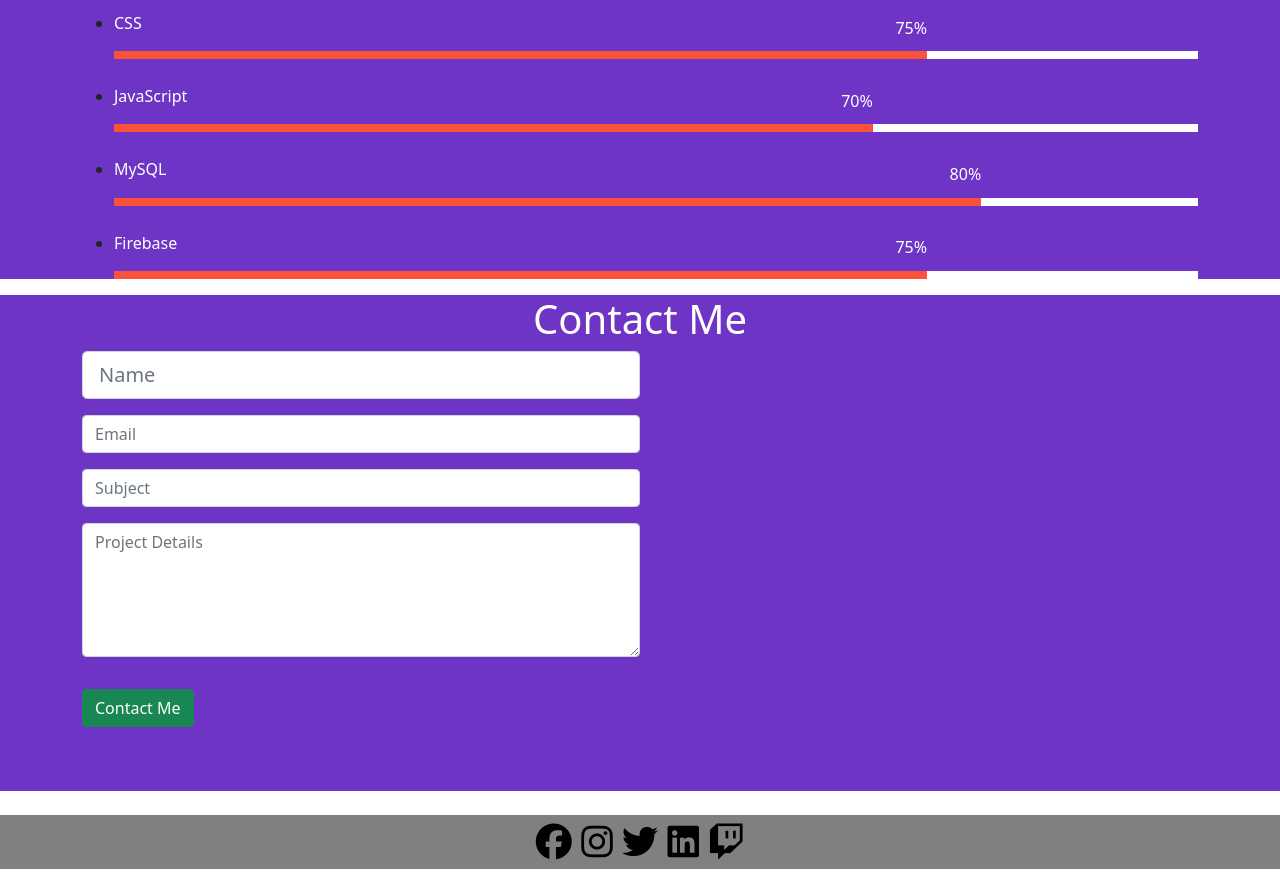
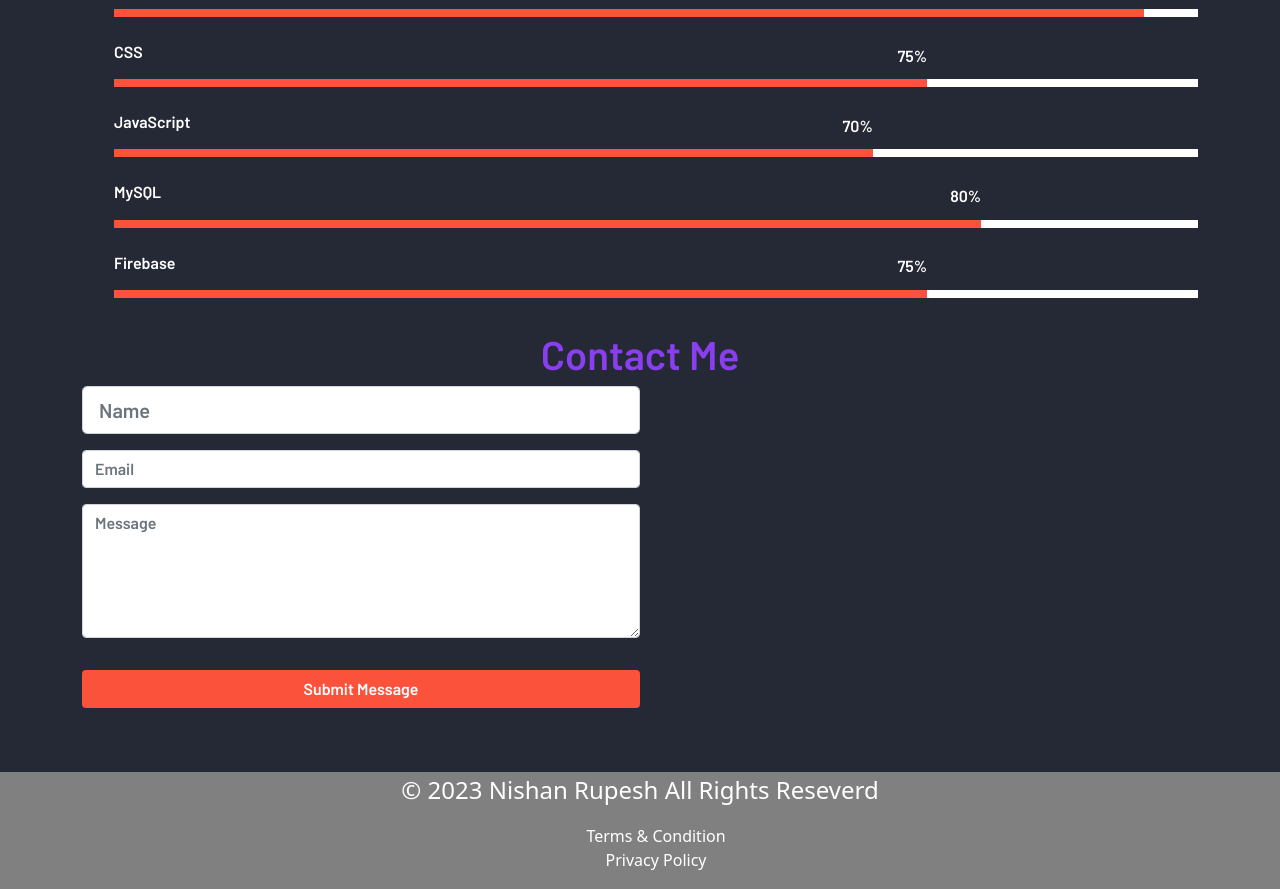
Before and after one commit to NishanRupesh/portfolio, a plain HTML site: page index.html in a window 1280 px wide. Shown: the part 1425-2314 px from the top of the page. Drawn offline with nearby package versions, Linux system fonts and the light colour scheme.

Commit message:
updated code

```diff
--- a/index.html
+++ b/index.html
@@ -14,6 +14,9 @@
   <link rel="preconnect" href="https://fonts.googleapis.com">
   <link rel="preconnect" href="https://fonts.gstatic.com" crossorigin>
   <link href="https://fonts.googleapis.com/css2?family=Bebas+Neue&display=swap" rel="stylesheet">
+  <link
+    href="https://fonts.googleapis.com/css2?family=Barlow:wght@600;700&family=Open+Sans:wght@400;500;700&family=Poppins:wght@400;600&display=swap"
+    rel="stylesheet">
 </head>
 
 <body>
@@ -33,7 +36,7 @@
                         <a class="nav-link" href="#about">About</a>
                     </li>
                     <li class="nav-item">
-                        <a class="nav-link" href="#services">Skills</a>
+                        <a class="nav-link" href="#skills">Skills</a>
                     </li>
                     <li class="nav-item">
                         <a class="nav-link" href="#contact">Contact</a>
@@ -57,7 +60,7 @@
 
     <!-- about section-->
     <section id="about">
-        <div class="container mt-4 pt-4">
+        <div class="container pt-4">
             <h1 class="text-center">About Me</h1>
             <div class="row mt-4">
                 <div class="col-lg-4">
@@ -65,8 +68,8 @@
                 </div>
 
                 <div class="col-lg-8">
-                    <p> As an aspiring developer, I am constantly honing my skills in HTML, CSS, JavaScript, MySQL, and Swing.
-                    </p>
+                    <h2> As an aspiring developer, I am constantly honing my skills in HTML, CSS, JavaScript, MySQL, and Swing.
+                    </h2>
                     <div class="row mt-3">
                     </div>
                     <div class="row mt-3">
@@ -79,9 +82,9 @@
     </section>
 
     <!-- skills section-->
-    <section id="section skills">
+    <section id="skills">
         <div class="container">
-            <h1 class="text-center">Skills</h1>
+            <h1 class="text-center skill-head">Skills</h1>
             <ul class="skills-list">
 
                 <li class="skills-item">
@@ -152,39 +155,40 @@
 
     <!-- contact section-->
     <section id="contact">
-        <div class="container mt-3 contactContent">
-            <h1 class="text-center">Contact Me</h1>
-
-
-
+        <div class="container contactContent">
+            <h1 class="text-center contact-head">Contact Me</h1>
                 <div class="col-lg-6">
                     <!-- form fields -->
                     <form>
                         <input type="text" class="form-control form-control-lg" placeholder="Name">
                         <input type="email" class="form-control mt-3" placeholder="Email">
-                        <input type="text" class="form-control mt-3" placeholder="Subject">
                         <div class="mb-3 mt-3">
-                            <textarea class="form-control" rows="5" id="comment" name="text" placeholder="Project Details"></textarea>
+                            <textarea class="form-control" rows="5" id="comment" name="text" placeholder="Message"></textarea>
                         </div>
                     </form>
-                    <button type="button" class="btn btn-success mt-3">Contact Me</button>
+                    <button type="button" class="btn mt-3">Submit Message</button>
+                  </div>
 
-                </div>
 
-            </div>
         </div>
     </section>
     <!-- footer section-->
     <footer id="footer">
         <div class="container-fluid">
             <!-- social media icons -->
-            <div class="social-icons mt-4">
-                <a href="https://www.facebook.com/" target="_blank"><i class="fab fa-facebook"></i></a>
-                <a href="https://www.instagram.com/" target="_blank"><i class="fab fa-instagram"></i></a>
-                <a href="https://www.twitter.com/" target="_blank"><i class="fab fa-twitter"></i></a>
-                <a href="https://www.linkedin.com/" target="_blank"><i class="fab fa-linkedin"></i></a>
-                <a href="https://www.twitch.tv/" target="_blank"><i class="fab fa-twitch"></i></a>
-            </div>
+            <p class="copyright">
+              &copy; 2023 <a href="#" class="copyright-link">Nishan Rupesh</a> All Rights Reseverd
+            </p>
+
+            <ul class="footer-list">
+              <li>
+                <a href="#" class="footer-link">Terms & Condition</a>
+              </li>
+
+              <li>
+                <a href="#" class="footer-link">Privacy Policy</a>
+              </li>
+            </ul>
         </div>
     </footer>
 
--- a/style.css
+++ b/style.css
@@ -20,14 +20,35 @@
     --rufous: hsl(2, 85%, 35%);
     --black: hsl(0, 0%, 0%);
     --white: hsl(0, 0%, 100%);
+
+    --ff-open-sans: 'Open Sans', sans-serif;
+--ff-barlow: 'Barlow', sans-serif;
+--ff-poppins: 'Poppins', sans-serif;
+}
+
+
+li { list-style: none !important; }
+
+a {
+    text-decoration: none !important;
+    color: inherit;
+  }
+body{
+    background-color: #6D34C5;
 }
 section{
-    background-color: #6D34C5;
+    background-color: #252935;
+    font-family: var(--ff-barlow);
 }
 p{
     color: white;
+    font-size: x-large;
 }
 h1{
+
+    color: #893fef;
+}
+h2{
     color: white;
 }
 /* display background color black on navbar scroll */
@@ -83,10 +104,14 @@ h1{
 }
 
 /* skills section */
+.skill-head{
+    padding-top: 2rem;
+}
 .skills .section-text { margin-block-end: 70px; }
 .skills-list {
     display: grid;
     gap: 25px;
+    margin-bottom: 0px;
   }
 
   .skills-item .wrapper {
@@ -136,19 +161,56 @@ h1{
     border: 1px solid #008000;
 }
 
-/* social media icons styling */
-.social-icons {
-    font-size: 36px;
-    cursor: pointer;
+/* contact styles */
+.contact-head{
+    padding-top: 2rem;
 }
-.fa-facebook:hover,.fa-instagram:hover,.fa-twitter:hover,.fa-linkedin:hover, .fa-twitch:hover {
-    color: #008000;
+.btn{
+    background-color: var(--orange-soda) !important;
+    color: var(--white) !important;
+    font-family: var(--ff-barlow);
+    font-size: var(--fs-5);
+    width: 100%;
+    padding: 10px;
+    border-radius: var(--radius-5);
+    transition: var(--transition-2);
 }
-.fab {
-    color: #000000;
+
+.contact-item {
+    display: flex;
+    align-items: center;
+    gap: 15px;
+  }
+
+  .contact-item:not(:last-child) { margin-block-end: 20px; }
+
+  .contact-icon {
+    background-color: var(--glaucous);
+    font-size: 2.4rem;
+    padding: 20px;
+    border-radius: 50%;
+  }
+
+  .contact-item-title {
+    color: var(--white);
+    font-family: var(--ff-barlow);
+    font-size: var(--fs-4);
+    font-weight: var(--fw-600);
+  }
+
+  .contact-item-link { transition: var(--transition-1); }
+
+  .contact-item-link:not(address):is(:hover, :focus) { color: var(--white); }
+
+
+/* footer styling */
+.copyright-link, .footer-link{
+    color: white;
 }
-/* footer styling */
 #footer {
     background-color: #808080;
     text-align: center;
 }
+.container-fluid{
+    padding-bottom: 0.1rem;
+}
```
